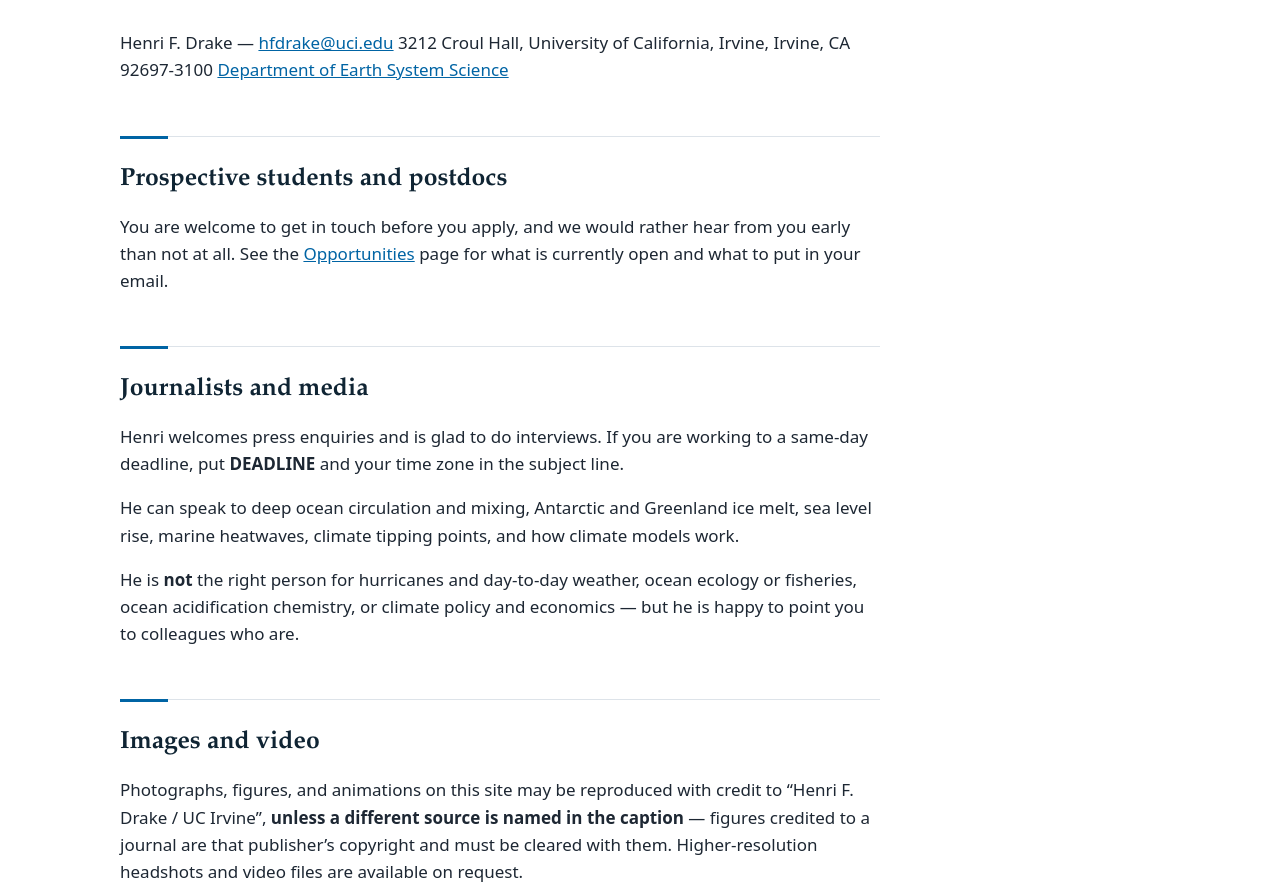
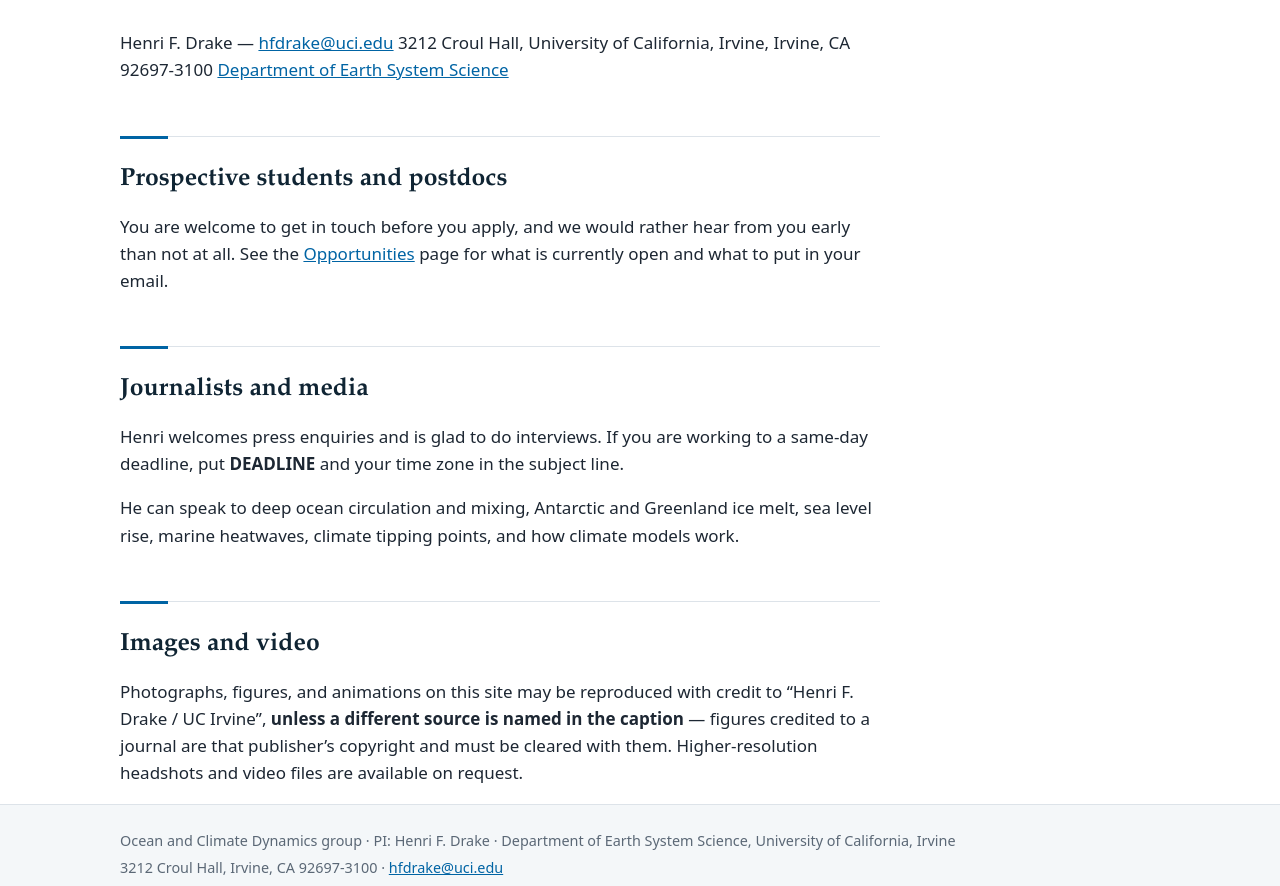
Before and after one commit to ZijieZhaoMMHW/thedrakelab.github.io, an Astro site: page /contact in a window 1280 px wide. Shown: the part 211-1097 px from the top of the page. Built offline with nearby package versions, Linux system fonts and the light colour scheme; Astro itself is replaced by a stand-in of ours.

Commit message:
Drop the "not the right person" list from the Contact page
Co-Authored-By: Claude Opus 5 (1M context) <noreply@anthropic.com>
Claude-Session: https://claude.ai/code/session_01WtdPzg7cx2PtDKFYo4xMLh

```diff
--- a/content/pages/contact.md
+++ b/content/pages/contact.md
@@ -21,9 +21,6 @@ and your time zone in the subject line.
 He can speak to deep ocean circulation and mixing, Antarctic and Greenland ice melt, sea level rise,
 marine heatwaves, climate tipping points, and how climate models work.
 
-He is **not** the right person for hurricanes and day-to-day weather, ocean ecology or fisheries, ocean
-acidification chemistry, or climate policy and economics — but he is happy to point you to colleagues who are.
-
 ## Images and video
 
 Photographs, figures, and animations on this site may be reproduced with credit to "Henri F. Drake / UC
```
